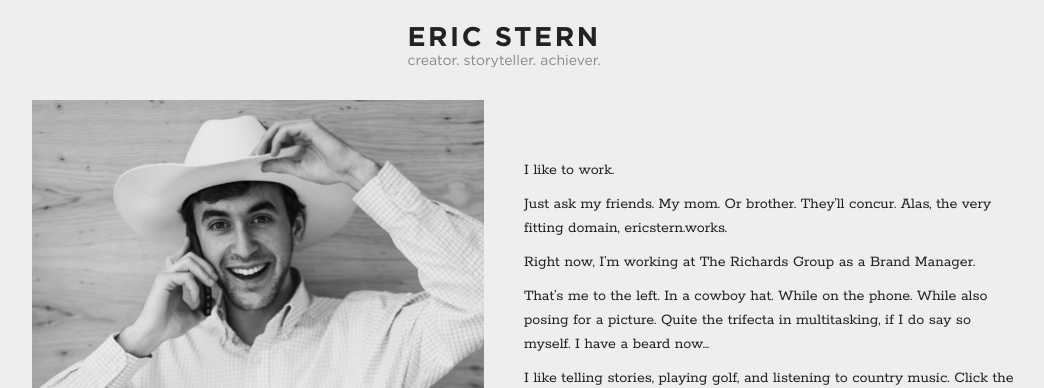
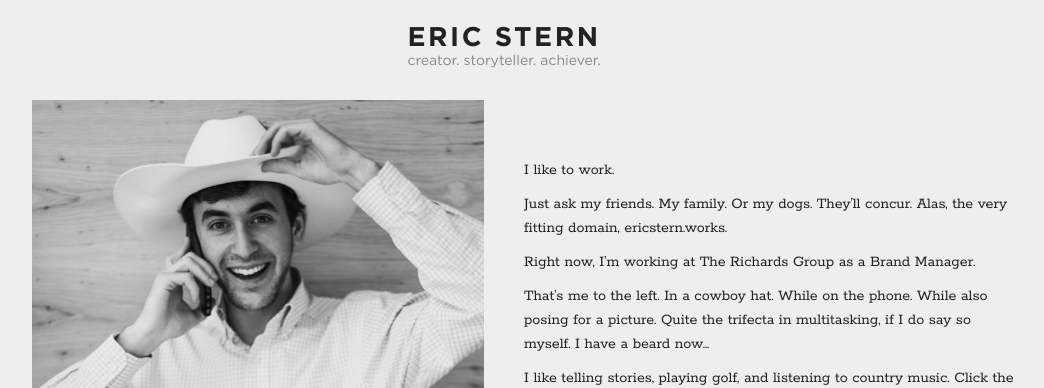
Before and after one commit to heidarianw/EricStern, a Jekyll site: the page built from about.markdown, in a window 1280 px wide. Shown: the top 388 px of the page, without its empty margins (136-1180 px from the left). Built offline with Jekyll 4.4.1, drawn with Linux system fonts in a browser that asks for light colours; nearby versions of some CDN libraries; some web fonts are replaced.

Commit message:
Updated About

```diff
--- a/about.markdown
+++ b/about.markdown
@@ -12,7 +12,7 @@ layout: about
 
 I like to work.
 
-Just ask my friends. My mom. Or brother. They’ll concur. Alas, the very fitting domain, ericstern.works.
+Just ask my friends. My family. Or my dogs. They’ll concur. Alas, the very fitting domain, ericstern.works.
 
 Right now, I’m working at The Richards Group as a Brand Manager.
 
```
